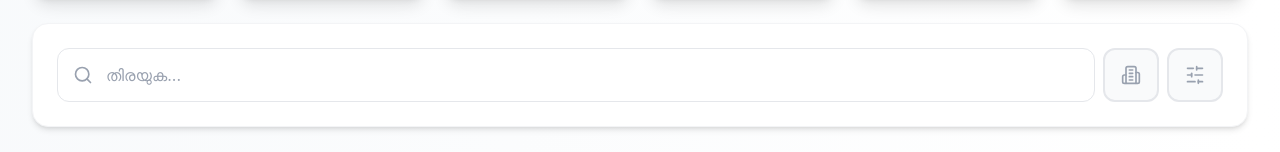
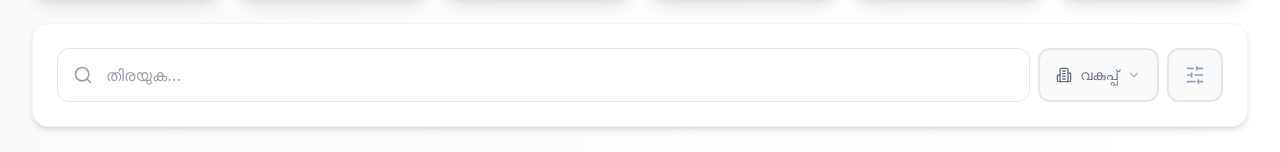
Before and after one commit to ormauae/navakeralam, a React (Vite) app: page / in a window 1280 px wide. Shown: the part 310-462 px from the top of the page. Built offline with nearby package versions, Linux system fonts and the light colour scheme.

Commit message:
Update base path

```diff
--- a/src/app/App.tsx
+++ b/src/app/App.tsx
@@ -223,19 +223,26 @@ export default function App() {
               )}
             </div>
 
-            {/* Department filter icon */}
+            {/* Department filter button */}
             <button
               onClick={() => setIsDeptSheetOpen(true)}
-              className={`relative px-4 rounded-xl border-2 transition-all duration-200 flex items-center justify-center flex-shrink-0 ${
+              className={`relative flex items-center gap-2 px-4 rounded-xl border-2 transition-all duration-200 flex-shrink-0 ${
                 activeCategory !== 'all'
-                  ? 'border-emerald-500 bg-emerald-50 text-emerald-600'
-                  : 'border-gray-200 bg-gray-50 text-gray-400 hover:border-emerald-300 hover:text-emerald-600'
+                  ? 'border-emerald-500 bg-emerald-50 text-emerald-700'
+                  : 'border-gray-200 bg-gray-50 text-gray-500 hover:border-emerald-300 hover:text-emerald-600'
               }`}
             >
-              {activeCategory !== 'all'
-                ? <span className="text-lg leading-none">{categories.find(c => c.id === activeCategory)?.icon}</span>
-                : <Building2 className="w-5 h-5" />
-              }
+              <span className="text-base leading-none">
+                {activeCategory !== 'all'
+                  ? categories.find(c => c.id === activeCategory)?.icon
+                  : <Building2 className="w-4 h-4" />}
+              </span>
+              <span className="hidden sm:inline text-sm font-medium whitespace-nowrap">
+                {activeCategory !== 'all'
+                  ? categories.find(c => c.id === activeCategory)?.label
+                  : 'വകുപ്പ്'}
+              </span>
+              <ChevronDown className="w-3.5 h-3.5 opacity-50" />
               {activeCategory !== 'all' && (
                 <span className="absolute -top-1.5 -right-1.5 w-3 h-3 bg-amber-400 rounded-full border-2 border-white" />
               )}
@@ -259,24 +266,6 @@ export default function App() {
             </button>
           </div>
 
-          {/* Active department chip */}
-          {activeCategory !== 'all' && (
-            <div className="flex items-center gap-2 mt-3">
-              <button
-                onClick={() => setIsDeptSheetOpen(true)}
-                className="flex items-center gap-1.5 px-3 py-1 bg-emerald-500 text-white rounded-full text-xs font-medium shadow-sm"
-              >
-                <span>{categories.find(c => c.id === activeCategory)?.icon}</span>
-                <span>{categories.find(c => c.id === activeCategory)?.label}</span>
-              </button>
-              <button
-                onClick={() => setActiveCategory('all')}
-                className="w-5 h-5 rounded-full bg-gray-200 hover:bg-red-100 hover:text-red-500 flex items-center justify-center transition-colors"
-              >
-                <X className="w-3 h-3" />
-              </button>
-            </div>
-          )}
 
           {/* Selected tag chips — visible when collapsed */}
           {selectedTags.length > 0 && !isTagsExpanded && (
--- a/vite.config.ts
+++ b/vite.config.ts
@@ -4,7 +4,7 @@ import tailwindcss from '@tailwindcss/vite'
 import react from '@vitejs/plugin-react'
 
 export default defineConfig({
-  base: '/navakeralam/',
+  base: '/',
   plugins: [
     // The React and Tailwind plugins are both required for Make, even if
     // Tailwind is not being actively used – do not remove them
```
